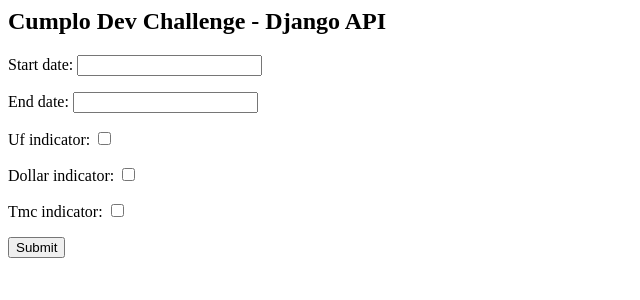
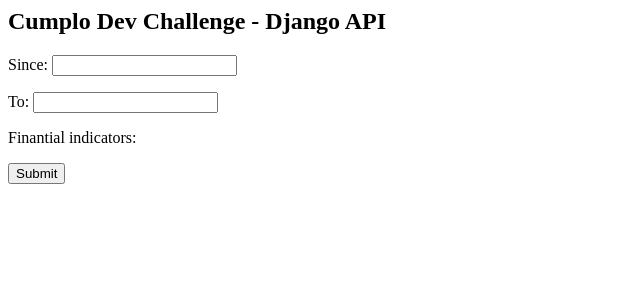
Before and after one commit to Ryusoru/cumplo-djapi, a Django app: page /djapi/ in a window 1280 px wide. Shown: the top 300 px of the page, without its empty margins (0-640 px from the left). Run offline with Django 3.2, Linux system fonts and the light colour scheme; data that the repository does not hold is empty; some libraries are stand-ins or nearby versions.

Commit message:
Improving the models and the forms for queries

```diff
--- a/djapi/admin.py
+++ b/djapi/admin.py
@@ -1,5 +1,6 @@
 from django.contrib import admin
 
-from .models import Query
+from .models import FinantialIndicator, Query
 
+admin.site.register(FinantialIndicator)
 admin.site.register(Query)
--- /dev/null
+++ b/djapi/forms.py
@@ -0,0 +1,22 @@
+from django import forms
+from functools import partial
+
+from . import models
+
+class QueryForm(forms.ModelForm):
+    class Meta:
+        model = models.Query
+        fields = (
+            'start_date',
+            'end_date',
+            'finantial_indicators'
+        )
+        widgets = {
+            'start_date': forms.DateInput(attrs={'class': 'datepicker'}),
+            'end_date': forms.DateInput(attrs={'class': 'datepicker'}),
+            'finantial_indicators': forms.CheckboxSelectMultiple,
+        }
+        labels = {
+            'start_date':'Since',
+            'end_date':'To',
+        }
--- a/djapi/models.py
+++ b/djapi/models.py
@@ -1,11 +1,27 @@
 from django.db import models
+from django.core.exceptions import ValidationError
+import datetime
+
+def min_date(date):
+    min_date = datetime.date(1990, 1, 1)
+    if date < min_date:
+        raise ValidationError('Date should be greater than 01/01/1990')
+
+def max_date(date):
+    max_date = datetime.date.today()
+    if date > max_date:
+        raise ValidationError('Date should not go beyond today')
+
+class FinantialIndicator(models.Model):
+    indicator_name = models.CharField(max_length=256)
+
+    def __str__(self):
+        return self.indicator_name
 
 class Query(models.Model):
-    start_date = models.DateField()
-    end_date = models.DateField()
-    uf_indicator = models.BooleanField(default=False)
-    dollar_indicator = models.BooleanField(default=False)
-    tmc_indicator = models.BooleanField(default=False)
+    start_date = models.DateField(validators=[min_date, max_date])
+    end_date = models.DateField(validators=[min_date, max_date])
+    finantial_indicators = models.ManyToManyField(FinantialIndicator)
 
     def __str__(self):
         name = 'Query-%05d \n' % (self.id)
--- a/djapi/templates/djapi/index.html
+++ b/djapi/templates/djapi/index.html
@@ -1,4 +1,18 @@
 <h2>Cumplo Dev Challenge - Django API</h2>
+
+<link rel="stylesheet" href="//code.jquery.com/ui/1.12.1/themes/base/jquery-ui.css">
+<link rel="stylesheet" href="/resources/demos/style.css">
+<script src="https://code.jquery.com/jquery-1.12.4.js"></script>
+<script src="https://code.jquery.com/ui/1.12.1/jquery-ui.js"></script>
+<script>
+$( function() {
+    $( '.datepicker' ).datepicker({
+        dateFormat: "mm/dd/yy",
+        minDate: "01/01/1990",
+        maxDate: '0'
+    });
+});
+</script>
 
 <form method="post">
 {% csrf_token %}
--- a/djapi/views.py
+++ b/djapi/views.py
@@ -2,19 +2,12 @@
 from django.urls import reverse
 from django.views import generic
 
-from . import models
+from . import models, forms
 
 class QueryView(generic.CreateView):
     model = models.Query
     template_name = 'djapi/index.html'
-    fields = ('start_date','end_date','uf_indicator','dollar_indicator','tmc_indicator')
-    labels = {
-        'start_date':'Since',
-        'end_date':'To',
-        'uf_indicator':'UF',
-        'dollar_indicator':'Dollar',
-        'tmc_indicator':'TMC',
-    }
+    form_class = forms.QueryForm
 
     def get_success_url(self):
         return reverse('djapi:results', args=(self.object.id,))
```
Also changed, not shown: djapi/migrations/0003_auto_20180922_0134.py (added), djapi/templates/djapi/results.html (line endings or trailing spaces), djapi/urls.py (line endings or trailing spaces).
